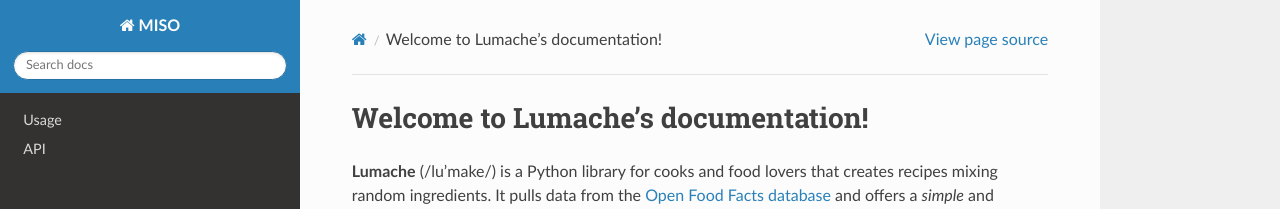
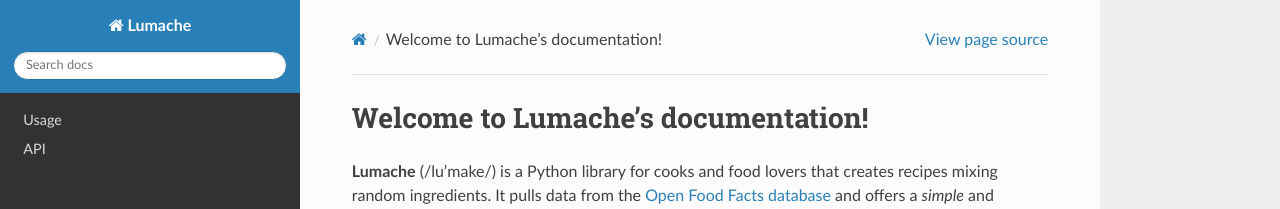
Before and after one commit to rzommers/Test-rtd, a Sphinx documentation site: the page built from docs/source/index.rst, in a window 1280 px wide. Shown: the top 209 px of the page. Built offline with Sphinx 7.4.7 and the Read the Docs theme 3.1.0, drawn with Linux system fonts in a browser that asks for light colours.

Commit message:
Update conf.py

```diff
--- a/docs/source/conf.py
+++ b/docs/source/conf.py
@@ -2,7 +2,7 @@
 
 # -- Project information
 
-project = 'MISO'
+project = 'Lumache'
 copyright = 'TBA'
 author = 'TBA'
 
```
